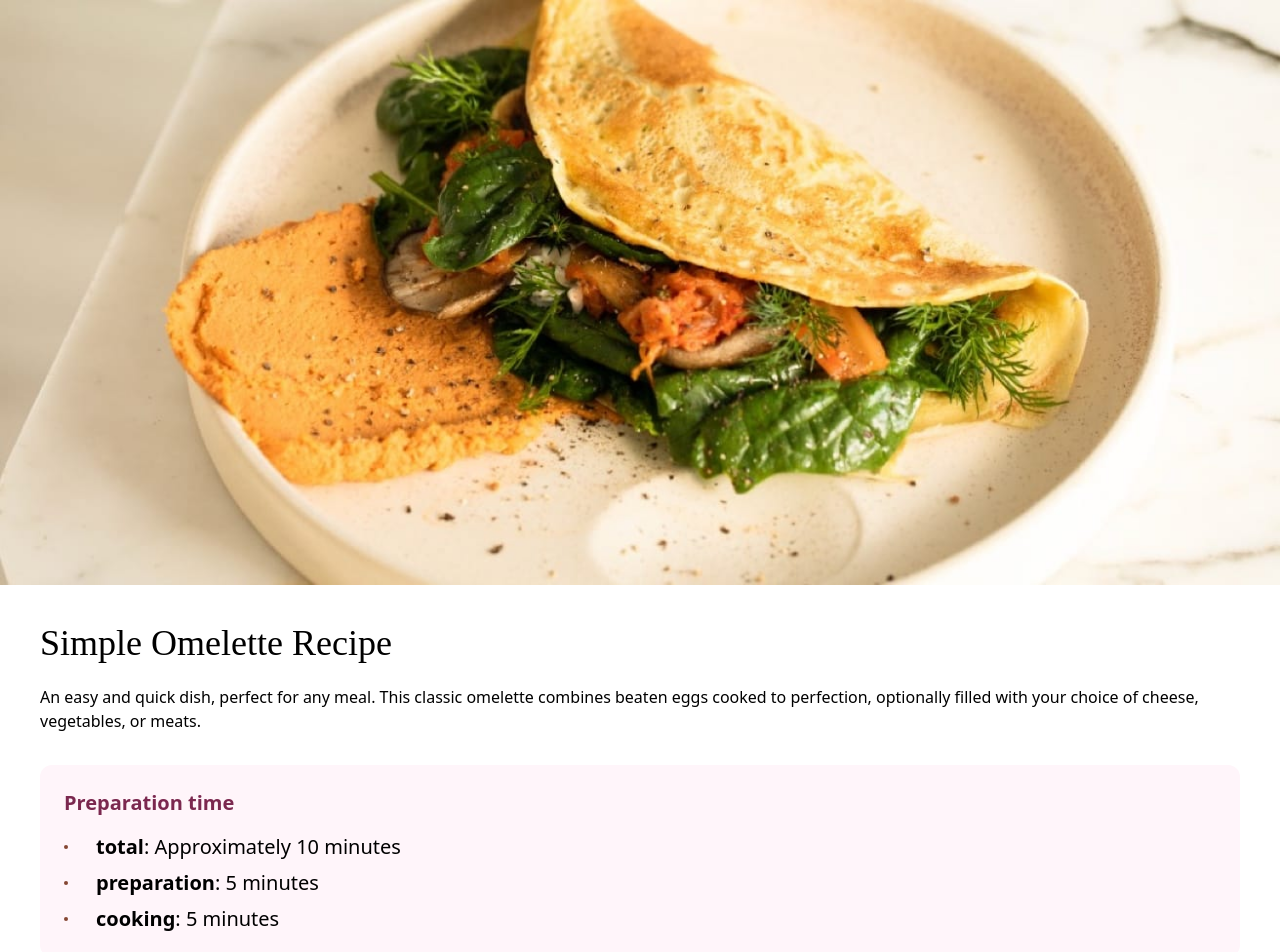
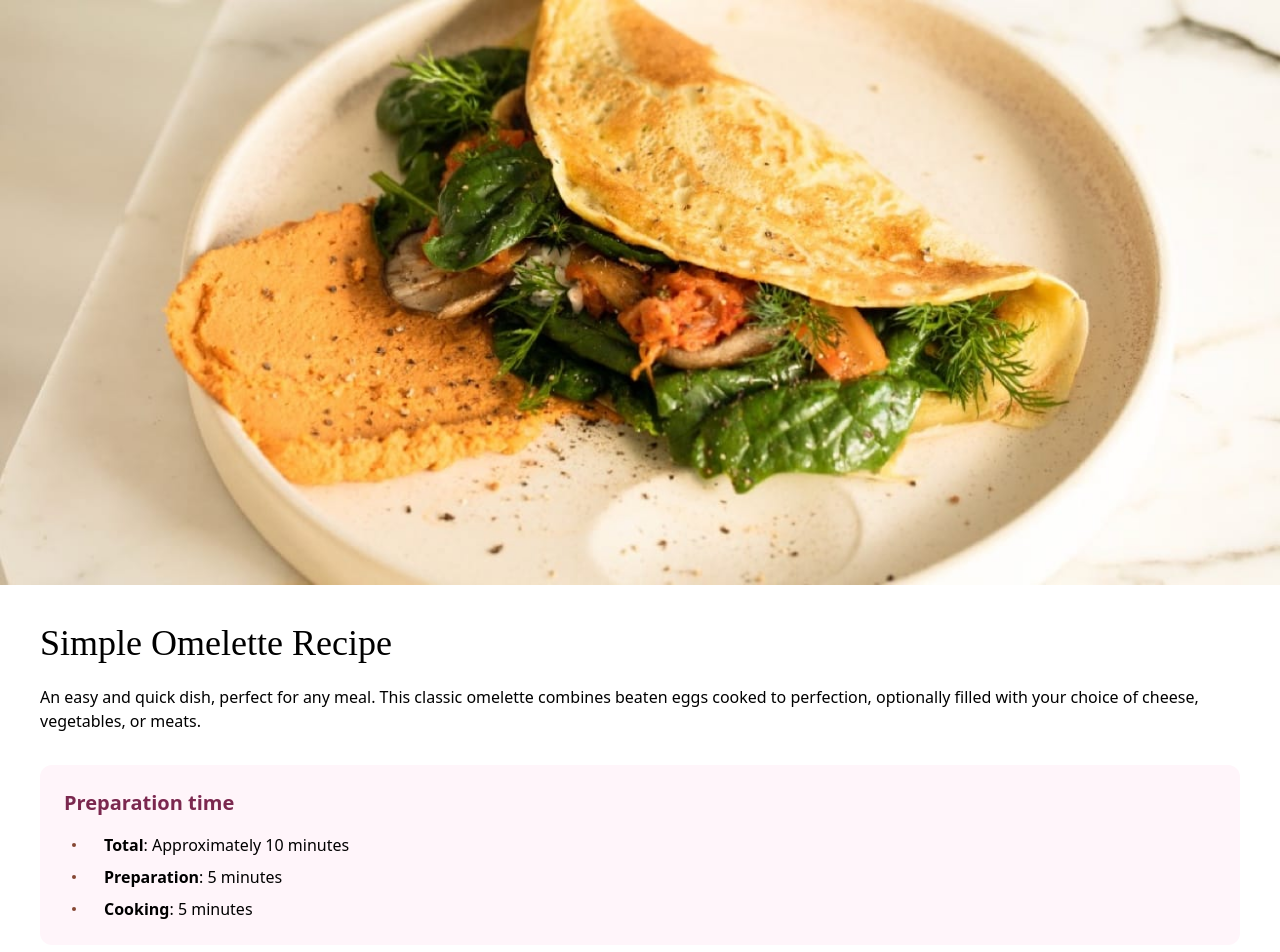
Before and after one commit to raswonders/recipe-page, a React (Vite) app: page / in a window 1280 px wide. Shown: the top 952 px of the page. Built offline with nearby package versions, Linux system fonts and the light colour scheme.

Commit message:
update style of prep section

```diff
--- a/src/App.tsx
+++ b/src/App.tsx
@@ -17,21 +17,19 @@ function App() {
           </h1>
           <p>{recipe.description}</p>
         </section>
-
-        <section className="flex flex-col gap-4 p-6 bg-snow text-xl font-semibold rounded-xl">
-          <h3 className="text-darkRaspberry">Preparation time</h3>
-          <ul className="space-y-2">
+        <section className="flex flex-col gap-4 p-6 bg-snow font-semibold rounded-xl">
+          <h3 className="text-darkRaspberry text-xl">Preparation time</h3>
+          <ul className="space-y-2 ml-2">
             {Object.entries(recipe.time).map(([key, value]) => {
               return (
                 <li>
-                  {key}
+                  {key.charAt(0).toUpperCase() + key.slice(1)}
                   <span className="font-normal">{`: ${value}`}</span>
                 </li>
               );
             })}
           </ul>
         </section>
-
         <section className="flex flex-col gap-6">
           <h2 className="text-brandyRed text-[28px] leading-none">
             Ingredients
@@ -42,9 +40,7 @@ function App() {
             })}
           </ul>
         </section>
-
         <Line />
-
         <section className="flex flex-col gap-6">
           <h2 className="text-brandyRed text-[28px] leading-none">
             Instructions
@@ -63,9 +59,7 @@ function App() {
             })}
           </ol>
         </section>
-
         <Line />
-
         <section className="flex flex-col gap-6">
           <h2 className="text-brandyRed text-[28px] leading-none">Nutrition</h2>
           <p className="">{recipe.nutrition.description}</p>
@@ -75,7 +69,9 @@ function App() {
                 <>
                   <div className="flex px-8">
                     <div className="basis-1/2">{key}</div>
-                    <div className="basis-1/2 font-semibold text-brandyRed">{value}</div>
+                    <div className="basis-1/2 font-semibold text-brandyRed">
+                      {value}
+                    </div>
                   </div>
                   <Line />
                 </>
```
